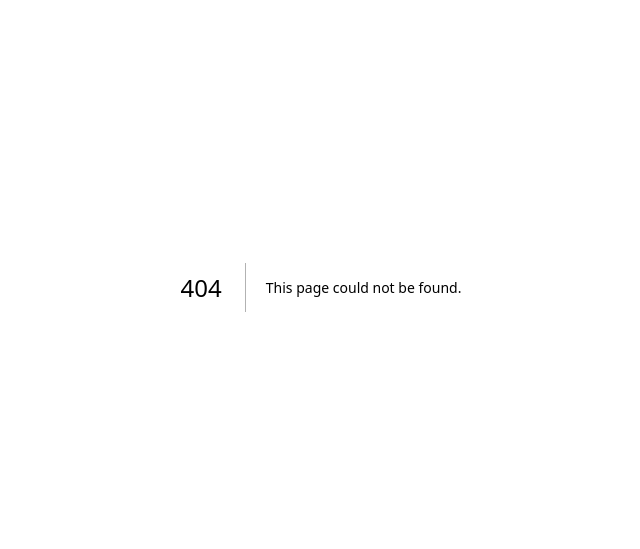
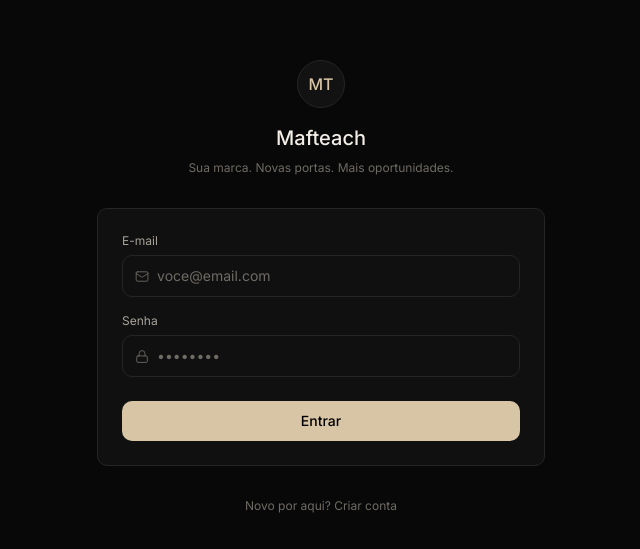
Before and after one commit to mafteach01/MTH, a Next.js app: page /login in a window 1280 px wide. Before the commit this address had no page. Shown: the part 113-662 px from the top of the page, without its empty margins (319-959 px from the left). Built offline with nearby package versions, Linux system fonts and the light colour scheme; no server answers.

Commit message:
login: convite e organizacao

```diff
--- /dev/null
+++ b/app/login/page.tsx
@@ -0,0 +1,226 @@
+"use client";
+
+import { useEffect, useState } from "react";
+import { useRouter } from "next/navigation";
+import { Lock, Mail, User, Building2, Ticket } from "lucide-react";
+import { createClient } from "../lib/supabase/client";
+
+export default function LoginPage() {
+  const router = useRouter();
+  const [mode, setMode] = useState<"login" | "signup">("login");
+  const [name, setName] = useState("");
+  const [orgName, setOrgName] = useState("");
+  const [inviteCode, setInviteCode] = useState("");
+  const [email, setEmail] = useState("");
+  const [password, setPassword] = useState("");
+  const [errorMsg, setErrorMsg] = useState<string | null>(null);
+  const [infoMsg, setInfoMsg] = useState<string | null>(null);
+  const [loading, setLoading] = useState(false);
+  const supabase = createClient();
+
+  // Se o link tiver ?convite=CODIGO, abre direto no cadastro com o código preenchido
+  useEffect(() => {
+    const code = new URLSearchParams(window.location.search).get("convite");
+    if (code) {
+      setInviteCode(code);
+      setMode("signup");
+    }
+  }, []);
+
+  async function handleLogin(e: React.FormEvent) {
+    e.preventDefault();
+    setLoading(true);
+    setErrorMsg(null);
+
+    const { error } = await supabase.auth.signInWithPassword({ email, password });
+
+    setLoading(false);
+
+    if (error) {
+      setErrorMsg("E-mail ou senha incorretos.");
+      return;
+    }
+
+    router.push("/");
+    router.refresh();
+  }
+
+  async function handleSignup(e: React.FormEvent) {
+    e.preventDefault();
+    setLoading(true);
+    setErrorMsg(null);
+    setInfoMsg(null);
+
+    const code = inviteCode.trim();
+
+    if (code) {
+      const { data: invitedOrg } = await supabase.rpc("mt_check_invite", { code });
+      if (!invitedOrg) {
+        setLoading(false);
+        setErrorMsg("Código de convite inválido ou expirado.");
+        return;
+      }
+    }
+
+    const { data, error } = await supabase.auth.signUp({
+      email,
+      password,
+      options: {
+        data: {
+          name,
+          agency_name: code ? null : orgName,
+          invite_code: code || null,
+        },
+      },
+    });
+
+    setLoading(false);
+
+    if (error) {
+      setErrorMsg(
+        error.message.includes("already registered")
+          ? "Já existe uma conta com esse e-mail."
+          : "Não foi possível criar a conta. Tente novamente."
+      );
+      return;
+    }
+
+    if (data.session) {
+      router.push("/");
+      router.refresh();
+      return;
+    }
+
+    setInfoMsg("Conta criada! Verifique seu e-mail para confirmar o acesso.");
+    setMode("login");
+  }
+
+  const isSignup = mode === "signup";
+  const hasInvite = inviteCode.trim().length > 0;
+
+  return (
+    <div className="min-h-screen flex items-center justify-center bg-bg p-6">
+      <div className="w-full max-w-md flex flex-col gap-8">
+        <div className="flex flex-col items-center gap-2">
+          <div className="w-12 h-12 rounded-full bg-card-alt border border-line flex items-center justify-center text-champagne font-medium">
+            MT
+          </div>
+          <h1 className="text-xl font-medium mt-2">Mafteach</h1>
+          <p className="text-xs text-text-tertiary text-center">
+            Sua marca. Novas portas. Mais oportunidades.
+          </p>
+        </div>
+
+        <form
+          onSubmit={isSignup ? handleSignup : handleLogin}
+          className="border border-line rounded-card bg-card p-6 flex flex-col gap-4"
+        >
+          {isSignup && (
+            <div className="flex flex-col gap-1.5">
+              <label className="text-xs text-text-secondary">Nome</label>
+              <div className="flex items-center gap-2 border border-line rounded-card px-3 py-2.5 focus-within:border-champagne transition-colors">
+                <User size={15} className="text-text-tertiary" strokeWidth={1.5} />
+                <input
+                  type="text"
+                  value={name}
+                  onChange={(e) => setName(e.target.value)}
+                  placeholder="Seu nome"
+                  className="bg-transparent outline-none text-sm w-full placeholder:text-text-tertiary"
+                />
+              </div>
+            </div>
+          )}
+
+          {isSignup && !hasInvite && (
+            <div className="flex flex-col gap-1.5">
+              <label className="text-xs text-text-secondary">Nome da agência ou projeto</label>
+              <div className="flex items-center gap-2 border border-line rounded-card px-3 py-2.5 focus-within:border-champagne transition-colors">
+                <Building2 size={15} className="text-text-tertiary" strokeWidth={1.5} />
+                <input
+                  type="text"
+                  value={orgName}
+                  onChange={(e) => setOrgName(e.target.value)}
+                  placeholder="Ex: Minha Agência"
+                  className="bg-transparent outline-none text-sm w-full placeholder:text-text-tertiary"
+                />
+              </div>
+            </div>
+          )}
+
+          <div className="flex flex-col gap-1.5">
+            <label className="text-xs text-text-secondary">E-mail</label>
+            <div className="flex items-center gap-2 border border-line rounded-card px-3 py-2.5 focus-within:border-champagne transition-colors">
+              <Mail size={15} className="text-text-tertiary" strokeWidth={1.5} />
+              <input
+                type="email"
+                value={email}
+                onChange={(e) => setEmail(e.target.value)}
+                placeholder="voce@email.com"
+                className="bg-transparent outline-none text-sm w-full placeholder:text-text-tertiary"
+              />
+            </div>
+          </div>
+
+          <div className="flex flex-col gap-1.5">
+            <label className="text-xs text-text-secondary">Senha</label>
+            <div className="flex items-center gap-2 border border-line rounded-card px-3 py-2.5 focus-within:border-champagne transition-colors">
+              <Lock size={15} className="text-text-tertiary" strokeWidth={1.5} />
+              <input
+                type="password"
+                value={password}
+                onChange={(e) => setPassword(e.target.value)}
+                placeholder="••••••••"
+                className="bg-transparent outline-none text-sm w-full placeholder:text-text-tertiary"
+              />
+            </div>
+          </div>
+
+          {isSignup && (
+            <div className="flex flex-col gap-1.5">
+              <label className="text-xs text-text-secondary">Código de convite (opcional)</label>
+              <div className="flex items-center gap-2 border border-line rounded-card px-3 py-2.5 focus-within:border-champagne transition-colors">
+                <Ticket size={15} className="text-text-tertiary" strokeWidth={1.5} />
+                <input
+                  type="text"
+                  value={inviteCode}
+                  onChange={(e) => setInviteCode(e.target.value)}
+                  placeholder="Só se alguém te convidou"
+                  className="bg-transparent outline-none text-sm w-full placeholder:text-text-tertiary"
+                />
+              </div>
+            </div>
+          )}
+
+          {errorMsg && <p className="text-xs text-red-400">{errorMsg}</p>}
+          {infoMsg && <p className="text-xs text-champagne">{infoMsg}</p>}
+
+          <button
+            type="submit"
+            disabled={loading}
+            className="mt-2 bg-champagne text-black text-sm font-medium py-2.5 rounded-card hover:opacity-90 transition-opacity cursor-pointer disabled:opacity-50"
+          >
+            {loading
+              ? isSignup
+                ? "Criando conta..."
+                : "Entrando..."
+              : isSignup
+              ? "Criar conta"
+              : "Entrar"}
+          </button>
+        </form>
+
+        <button
+          type="button"
+          onClick={() => {
+            setMode(isSignup ? "login" : "signup");
+            setErrorMsg(null);
+            setInfoMsg(null);
+          }}
+          className="text-xs text-text-tertiary text-center hover:text-text-secondary transition-colors cursor-pointer"
+        >
+          {isSignup ? "Já tem conta? Entrar" : "Novo por aqui? Criar conta"}
+        </button>
+      </div>
+    </div>
+  );
+}
```
